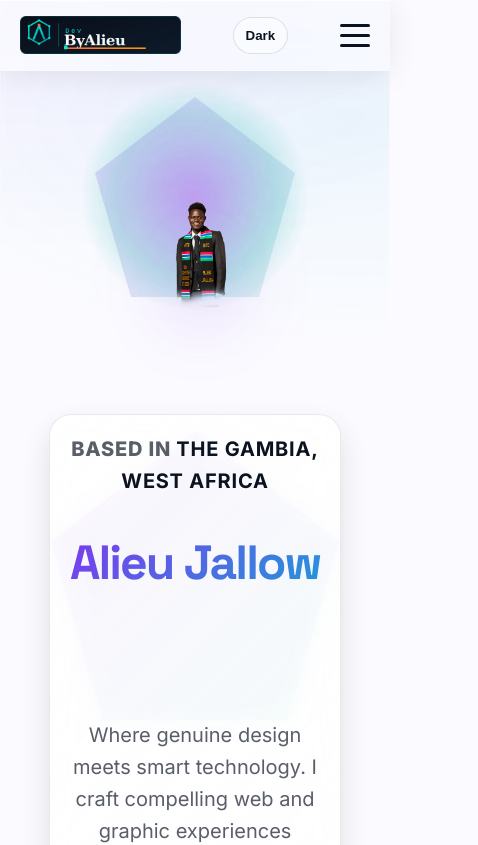
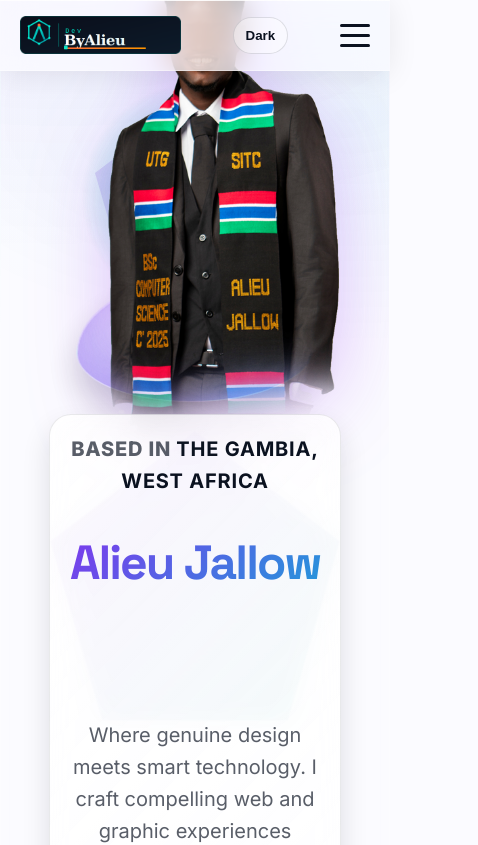
Before and after one commit to AallmAX/DevByAlieu-Portfolio, a React (Vite) app: page / in a window 390 px wide. Shown: the top 845 px of the page, 478 px wide, since content can reach past the window. Built offline with nearby package versions, Linux system fonts and the light colour scheme.

Commit message:
Enhance App styling with new avatar effects, responsive adjustments, and updated icon integration for email and WhatsApp; improve layout and visual consistency across components.

```diff
--- a/src/App.css
+++ b/src/App.css
@@ -940,6 +940,13 @@ body {
   flex-shrink: 0;
 }
 
+.card-icon img {
+  width: 24px;
+  height: 24px;
+  object-fit: contain;
+  display: block;
+}
+
 .whatsapp-icon {
   background: linear-gradient(135deg, rgba(37, 211, 102, 0.2), rgba(37, 211, 102, 0.1)) !important;
   color: #25D366 !important;
@@ -1187,6 +1194,7 @@ body {
   display: flex;
   align-items: center;
   justify-content: center;
+  overflow: hidden;
 }
 
 .home-section::before {
@@ -1260,6 +1268,30 @@ body {
   justify-content: center;
 }
 
+.avatar-container::after {
+  content: '';
+  position: absolute;
+  bottom: -70px;
+  left: 50%;
+  width: 340px;
+  height: 178px;
+  transform: translateX(-50%);
+  border-radius: 57% 43% 52% 48% / 62% 58% 42% 38%;
+  background:
+    radial-gradient(circle at 28% 30%, rgba(255, 255, 255, 0.55), transparent 32%),
+    radial-gradient(circle at 72% 68%, rgba(6, 182, 212, 0.25), transparent 44%),
+    linear-gradient(140deg, rgba(124, 58, 237, 0.34), rgba(6, 182, 212, 0.22));
+  border: 1.5px solid rgba(255, 255, 255, 0.42);
+  box-shadow:
+    0 18px 34px rgba(10, 14, 30, 0.2),
+    inset 0 1px 0 rgba(255, 255, 255, 0.52),
+    inset 0 -14px 26px rgba(124, 58, 237, 0.18);
+  backdrop-filter: blur(8px) saturate(160%);
+  -webkit-backdrop-filter: blur(8px) saturate(160%);
+  z-index: 1;
+  pointer-events: none;
+}
+
 /* Pentagon Shape behind avatar */
 .avatar-container::before {
   content: '';
@@ -1304,7 +1336,11 @@ body {
 }
 
 .profile-image {
-  transform: translateY(8px);
+  width: auto;
+  height: min(84vh, 1110px);
+  max-height: 900px;
+  transform: translateY(-44px);
+  transform-origin: center bottom;
 }
 
 @keyframes float-avatar {
@@ -1373,6 +1409,18 @@ body {
   box-shadow: var(--shadow-lg);
 }
 
+[data-theme='dark'] .avatar-container::after {
+  background:
+    radial-gradient(circle at 28% 28%, rgba(255, 255, 255, 0.24), transparent 34%),
+    radial-gradient(circle at 74% 72%, rgba(6, 182, 212, 0.3), transparent 46%),
+    linear-gradient(140deg, rgba(124, 58, 237, 0.42), rgba(6, 182, 212, 0.24));
+  border-color: rgba(255, 255, 255, 0.2);
+  box-shadow:
+    0 20px 40px rgba(0, 0, 0, 0.45),
+    inset 0 1px 0 rgba(255, 255, 255, 0.18),
+    inset 0 -14px 24px rgba(6, 182, 212, 0.2);
+}
+
 /* Responsive */
 @media (max-width: 1024px) {
   .projects-grid {
@@ -1414,6 +1462,12 @@ body {
     height: 300px;
   }
 
+  .avatar-container::after {
+    width: 280px;
+    height: 150px;
+    bottom: -76px;
+  }
+
   .avatar-container::before {
     width: 250px;
     height: 250px;
@@ -1430,6 +1484,13 @@ body {
     height: 280px;
   }
 
+  .profile-image {
+    width: auto;
+    height: min(74vh, 840px);
+    max-height: 620px;
+    transform: translateY(-28px);
+  }
+
   .home-section::after {
     width: 350px;
     height: 350px;
@@ -1456,6 +1517,12 @@ body {
   .avatar-container {
     width: 250px;
     height: 250px;
+  }
+
+  .avatar-container::after {
+    width: 235px;
+    height: 126px;
+    bottom: -80px;
   }
 
   .avatar-image,
@@ -1464,6 +1531,13 @@ body {
     height: 240px;
   }
 
+  .profile-image {
+    width: auto;
+    height: min(66vh, 720px);
+    max-height: 520px;
+    transform: translateY(-18px);
+  }
+
   .avatar-container::before {
     width: 200px;
     height: 200px;
```
Also changed, not shown: src/App.jsx (+5 -8 lines).
